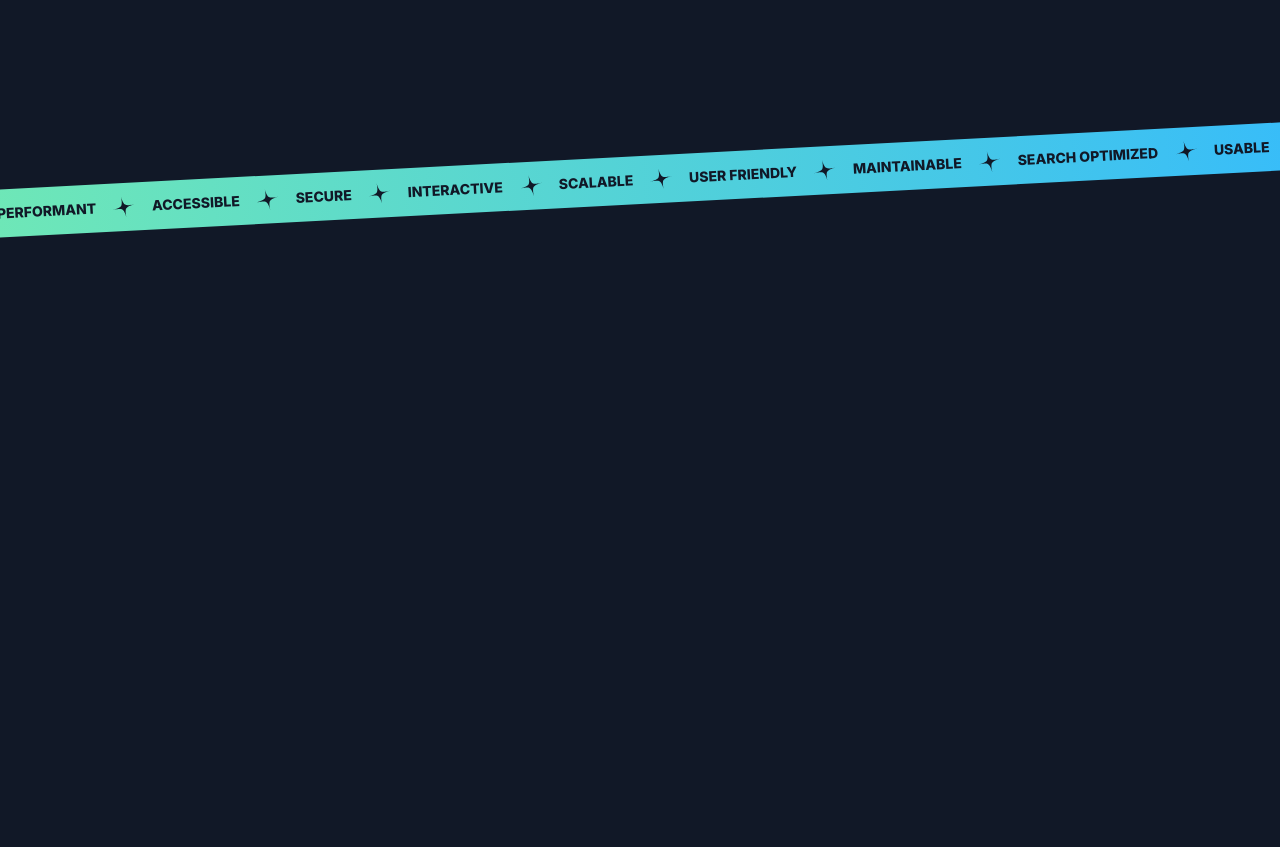
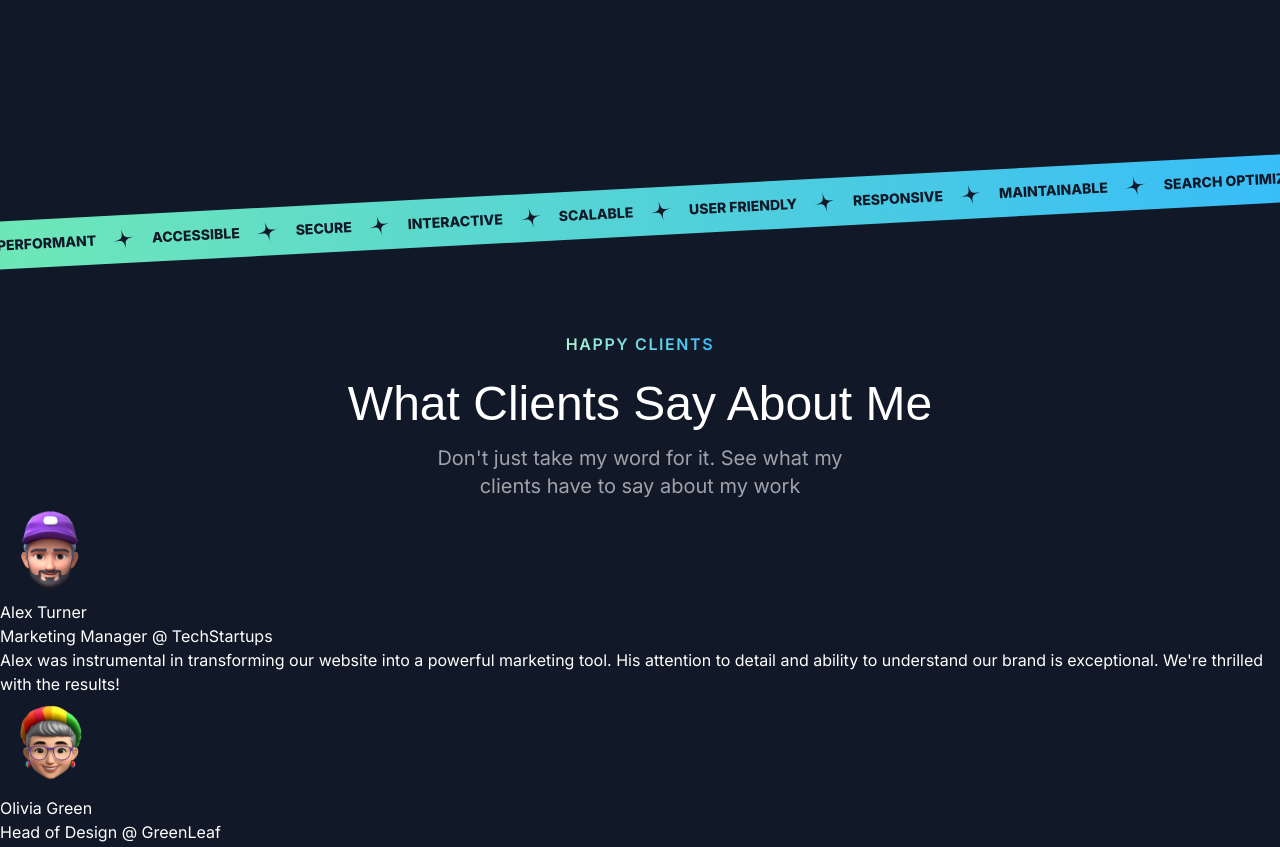
Before and after one commit to tanvirgeek/tanvirgeek-portfolio, a Next.js app: page / in a window 1280 px wide. Shown: the part 2668-3515 px from the top of the page. Before the commit the page ends 2936 px from the top, so only its background shows below. Built offline with nearby package versions, Linux system fonts and the light colour scheme; a web font is replaced by a local one.

Commit message:
Testimonial Working.

```diff
--- a/src/app/page.tsx
+++ b/src/app/page.tsx
@@ -2,6 +2,7 @@ import { Header } from "@/sections/Header";
 import { HeroSection } from "@/sections/Hero";
 import { ProjectsSection } from "@/sections/Projects";
 import { TapeSection } from "@/sections/Tape";
+import { TestimonialsSection } from "@/sections/Testimonials";
 
 export default function Home() {
   return (
@@ -10,6 +11,7 @@ export default function Home() {
       <HeroSection />
       <ProjectsSection />
       <TapeSection />
+      <TestimonialsSection />
     </div>
   );
 }
--- /dev/null
+++ b/src/components/SectionHeader.tsx
@@ -0,0 +1,32 @@
+import React from "react";
+
+interface SectionHeaderProps {
+  eyebrow: String;
+  header: String;
+  description: String;
+}
+
+const SectionHeader: React.FC<SectionHeaderProps> = ({
+  eyebrow,
+  header,
+  description,
+}) => {
+  return (
+    <>
+      <div className="flex justify-center">
+        <p className="uppercase font-semibold tracking-widest bg-gradient-to-r from-emerald-200 to-sky-400 text-transparent bg-clip-text">
+          {eyebrow}
+        </p>
+      </div>
+
+      <h2 className="font-serif text-3xl md:text-5xl text-center mt-6">
+        {header}
+      </h2>
+      <p className="text-center text-white/60 mt-4 md:text-lg lg:text-xl max-w-md mx-auto">
+        {description}
+      </p>
+    </>
+  );
+};
+
+export default SectionHeader;
--- a/src/sections/Projects.tsx
+++ b/src/sections/Projects.tsx
@@ -5,6 +5,7 @@ import aiStartupLandingPage from "@/assets/images/ai-startup-landing-page.png";
 import CheckCircleIcon from "@/assets/icons/check-circle.svg";
 import ArrowUpRight from "@/assets/icons/arrow-up-right.svg";
 import GrainImage from "@/assets/images/grain.jpg";
+import SectionHeader from "@/components/SectionHeader";
 
 const portfolioProjects = [
   {
@@ -49,18 +50,13 @@ export const ProjectsSection = () => {
   return (
     <section className="pb-16 lg:py-24">
       <div className="container">
-        <div className="flex justify-center">
-          <p className="uppercase font-semibold tracking-widest bg-gradient-to-r from-emerald-200 to-sky-400 text-transparent bg-clip-text">
-            Real-world Results
-          </p>
-        </div>
-
-        <h2 className="font-serif text-3xl md:text-5xl text-center mt-6">
-          Featured Projects
-        </h2>
-        <p className="text-center text-white/60 mt-4 md:text-lg lg:text-xl max-w-md mx-auto">
-          See how I transformed concepts into engaging digital experiences
-        </p>
+        <SectionHeader
+          eyebrow={"Real-world Results"}
+          header={"Featured Projects"}
+          description={
+            "See how I transformed concepts into engaging digital experiences"
+          }
+        />
         <div className="flex flex-col gap-20 mt-10">
           {portfolioProjects.map((project) => (
             <div
--- a/src/sections/Tape.tsx
+++ b/src/sections/Tape.tsx
@@ -6,6 +6,7 @@ const words = [
   "Interactive",
   "Scalable",
   "User Friendly",
+  "Responsive",
   "Maintainable",
   "Search Optimized",
   "Usable",
@@ -14,7 +15,7 @@ const words = [
 
 export const TapeSection = () => {
   return (
-    <div className="py-16">
+    <div className="py-16 lg:py-24">
       <div className="bg-gradient-to-r from-emerald-300 to-sky-400 overflow-x-clip -rotate-3 -mx-1">
         <div className="flex [mask-image:linear-gradient(to_right, transparent, black_10%, black_90% transparent)]">
           <div className="flex flex-none gap-4 py-3">
--- a/src/sections/Testimonials.tsx
+++ b/src/sections/Testimonials.tsx
@@ -3,6 +3,8 @@ import memojiAvatar2 from "@/assets/images/memoji-avatar-2.png";
 import memojiAvatar3 from "@/assets/images/memoji-avatar-3.png";
 import memojiAvatar4 from "@/assets/images/memoji-avatar-4.png";
 import memojiAvatar5 from "@/assets/images/memoji-avatar-5.png";
+import SectionHeader from "@/components/SectionHeader";
+import Image from "next/image";
 
 const testimonials = [
   {
@@ -38,5 +40,25 @@ const testimonials = [
 ];
 
 export const TestimonialsSection = () => {
-  return <div>Testimonials Section</div>;
+  return (
+    <div>
+      <SectionHeader
+        eyebrow={"Happy Clients"}
+        header={"What Clients Say About Me"}
+        description={
+          "Don't just take my word for it. See what my clients have to say about my work"
+        }
+      />
+      <div>
+        {testimonials.map((testimonial) => (
+          <div key={testimonial.name}>
+            <Image src={testimonial.avatar} alt={testimonial.name} />
+            <div>{testimonial.name}</div>
+            <div>{testimonial.position}</div>
+            <div>{testimonial.text}</div>
+          </div>
+        ))}
+      </div>
+    </div>
+  );
 };
```
